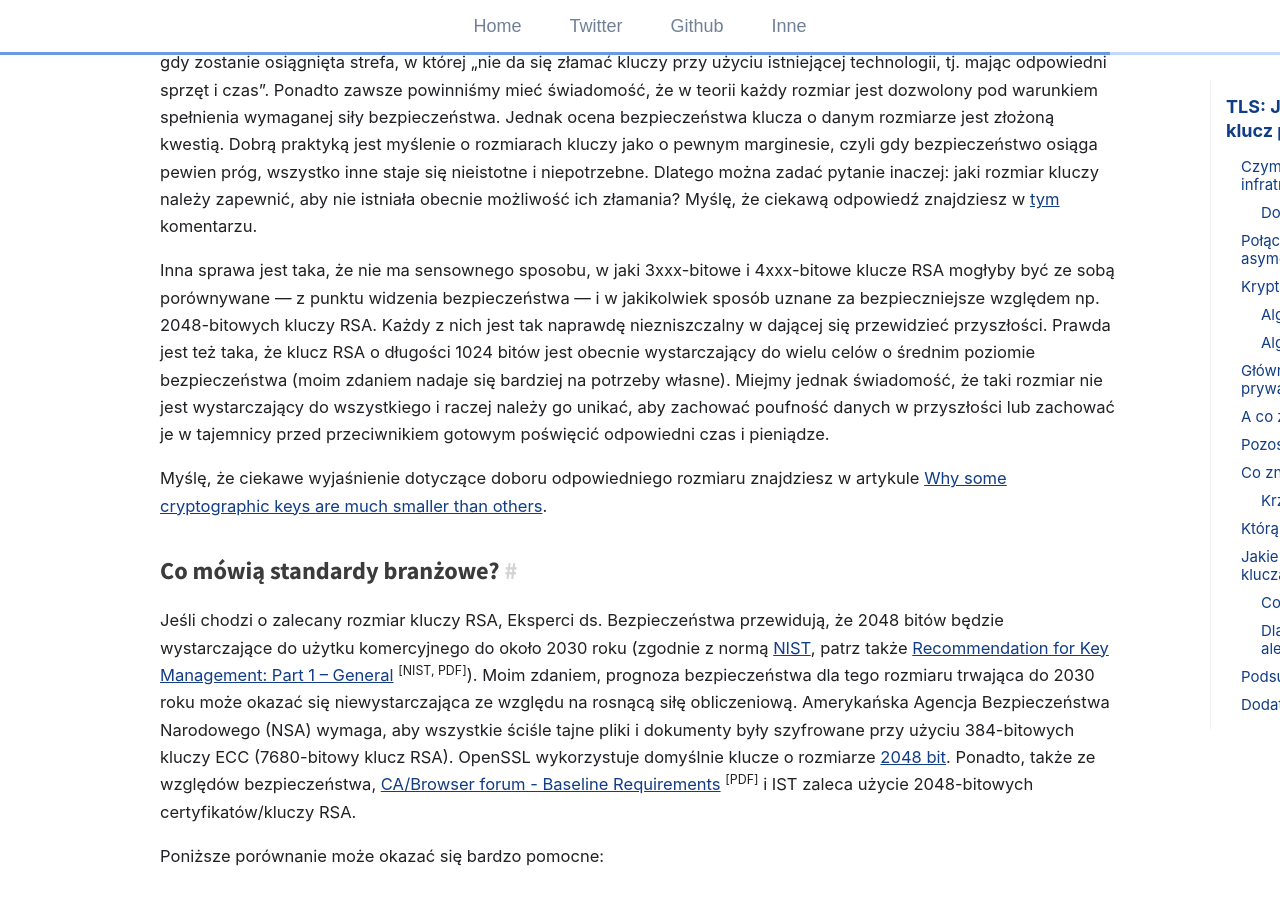
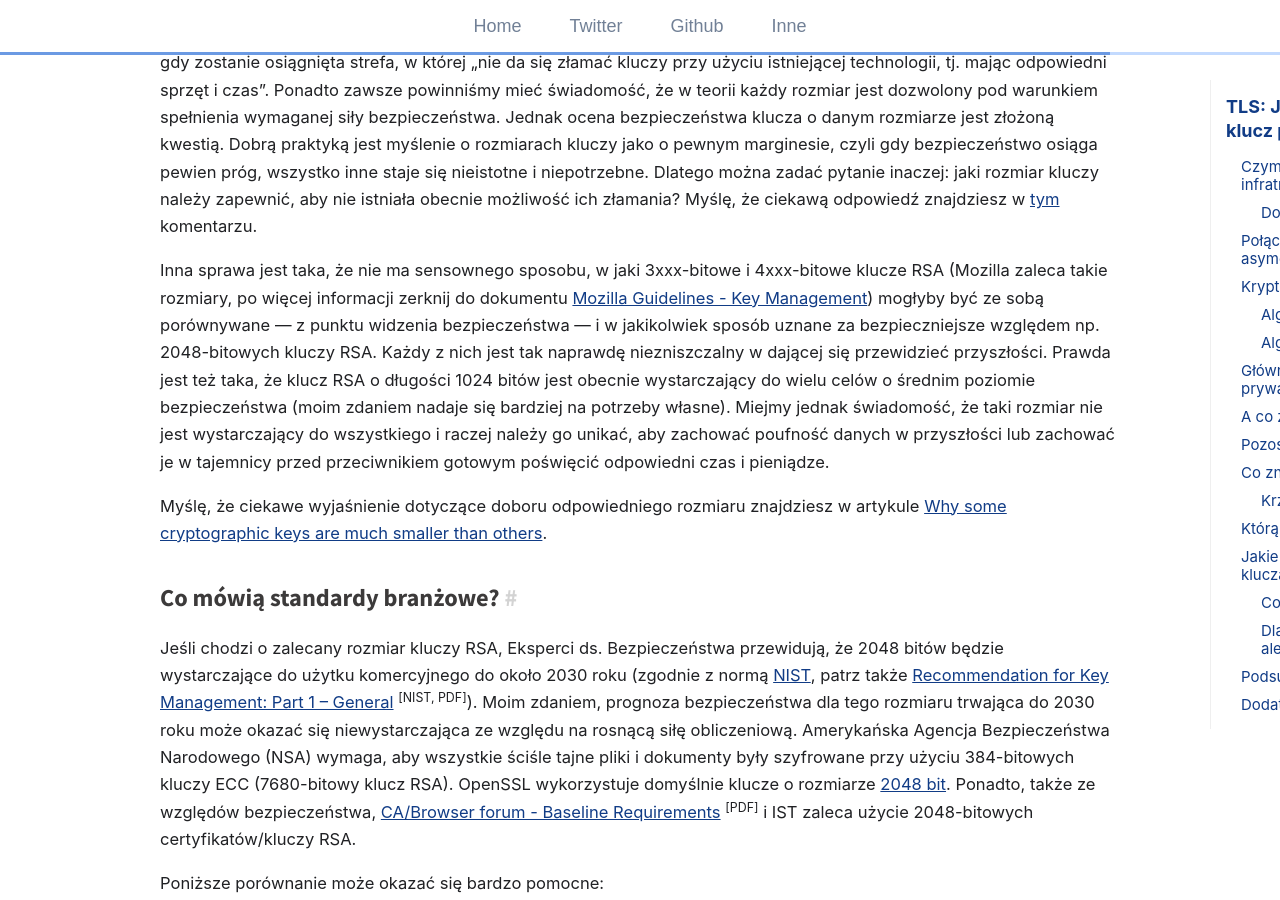
Before and after one commit to git04112019/trimstray.github.io, a Jekyll site: the page built from _posts/2020-03-06-tls-jaki_rozmiar_powinien_miec_klucz_prywatny.md, in a window 1280 px wide and 900 px high, scrolled down 41637 px. Built offline with Jekyll 4.4.1, drawn with Linux system fonts in a browser that asks for light colours; comment, search, counter and statistics services are not loaded; some of the changed text lies outside the part shown.

Commit message:
uncommited changes - signed-off-by: trimstray <trimstray@gmail.com>

```diff
--- a/_posts/2020-03-06-tls-jaki_rozmiar_powinien_miec_klucz_prywatny.md
+++ b/_posts/2020-03-06-tls-jaki_rozmiar_powinien_miec_klucz_prywatny.md
@@ -639,7 +639,7 @@ Certyfikaty SSL najczęściej używają kluczy RSA, zaś zalecany rozmiar tych k
 
 Kluczowe moim zdaniem jest zrozumienie, że mocne strony każdego z rozwiązań stają się tak naprawdę bez znaczenia, gdy zostanie osiągnięta strefa, w której „nie da się złamać kluczy przy użyciu istniejącej technologii, tj. mając odpowiedni sprzęt i czas”. Ponadto zawsze powinniśmy mieć świadomość, że w teorii każdy rozmiar jest dozwolony pod warunkiem spełnienia wymaganej siły bezpieczeństwa. Jednak ocena bezpieczeństwa klucza o danym rozmiarze jest złożoną kwestią. Dobrą praktyką jest myślenie o rozmiarach kluczy jako o pewnym marginesie, czyli gdy bezpieczeństwo osiąga pewien próg, wszystko inne staje się nieistotne i niepotrzebne. Dlatego można zadać pytanie inaczej: jaki rozmiar kluczy należy zapewnić, aby nie istniała obecnie możliwość ich złamania? Myślę, że ciekawą odpowiedź znajdziesz w [tym](https://crypto.stackexchange.com/a/1982) komentarzu.
 
-Inna sprawa jest taka, że nie ma sensownego sposobu, w jaki 3xxx-bitowe i 4xxx-bitowe klucze RSA mogłyby być ze sobą porównywane — z punktu widzenia bezpieczeństwa — i w jakikolwiek sposób uznane za bezpieczniejsze względem np. 2048-bitowych kluczy RSA. Każdy z nich jest tak naprawdę niezniszczalny w dającej się przewidzieć przyszłości. Prawda jest też taka, że klucz RSA o długości 1024 bitów jest obecnie wystarczający do wielu celów o średnim poziomie bezpieczeństwa (moim zdaniem nadaje się bardziej na potrzeby własne). Miejmy jednak świadomość, że taki rozmiar nie jest wystarczający do wszystkiego i raczej należy go unikać, aby zachować poufność danych w przyszłości lub zachować je w tajemnicy przed przeciwnikiem gotowym poświęcić odpowiedni czas i pieniądze.
+Inna sprawa jest taka, że nie ma sensownego sposobu, w jaki 3xxx-bitowe i 4xxx-bitowe klucze RSA (Mozilla zaleca takie rozmiary, po więcej informacji zerknij do dokumentu [Mozilla Guidelines - Key Management](https://infosec.mozilla.org/guidelines/key_management.html)) mogłyby być ze sobą porównywane — z punktu widzenia bezpieczeństwa — i w jakikolwiek sposób uznane za bezpieczniejsze względem np. 2048-bitowych kluczy RSA. Każdy z nich jest tak naprawdę niezniszczalny w dającej się przewidzieć przyszłości. Prawda jest też taka, że klucz RSA o długości 1024 bitów jest obecnie wystarczający do wielu celów o średnim poziomie bezpieczeństwa (moim zdaniem nadaje się bardziej na potrzeby własne). Miejmy jednak świadomość, że taki rozmiar nie jest wystarczający do wszystkiego i raczej należy go unikać, aby zachować poufność danych w przyszłości lub zachować je w tajemnicy przed przeciwnikiem gotowym poświęcić odpowiedni czas i pieniądze.
 
 Myślę, że ciekawe wyjaśnienie dotyczące doboru odpowiedniego rozmiaru znajdziesz w artykule [Why some cryptographic keys are much smaller than others](https://blog.cloudflare.com/why-are-some-keys-small/).
 
@@ -727,6 +727,7 @@ Najlepszym obecnie rozwiązaniem problemów szyfrowania RSA jest zastosowanie kr
 - [Key Lengths - Contribution to The Handbook of Information Security]({{ site.url }}/assets/pdfs/NPDF-32.pdf) <sup>[PDF]</sup>
 - [ENISA - Recommended cryptographic measures - Securing personal data]({{ site.url }}/assets/pdfs/Securing _personal_data_Recommended_cryptographic_measures.pdf) <sup>[PDF]</sup>
 - [ENISA - Algorithms, key size and parameters report 2014]({{ site.url }}/assets/pdfs/Algorithms- key_size_and_parameters_report_2014.pdf) <sup>[PDF]</sup>
+- [Mozilla Guidelines - Key Management](https://infosec.mozilla.org/guidelines/key_management.html)
 - [CA/Browser Forum Baseline Requirements](https://cabforum.org/baseline-requirements-documents/)
 - [So you're making an RSA key for an HTTPS certificate. What key size do you use?](https://certsimple.com/blog/measuring-ssl-rsa-keys)
 - [RSA Key Sizes: 2048 or 4096 bits?](https://danielpocock.com/rsa-key-sizes-2048-or-4096-bits/)
```
Also changed, not shown: other parts of _posts/2020-03-06-tls-jaki_rozmiar_powinien_miec_klucz_prywatny.md (+1 -1 lines), _posts/2019-07-21-nginx-optymalizacja_sesji_ssl-tls.md (+1 -1 lines).
